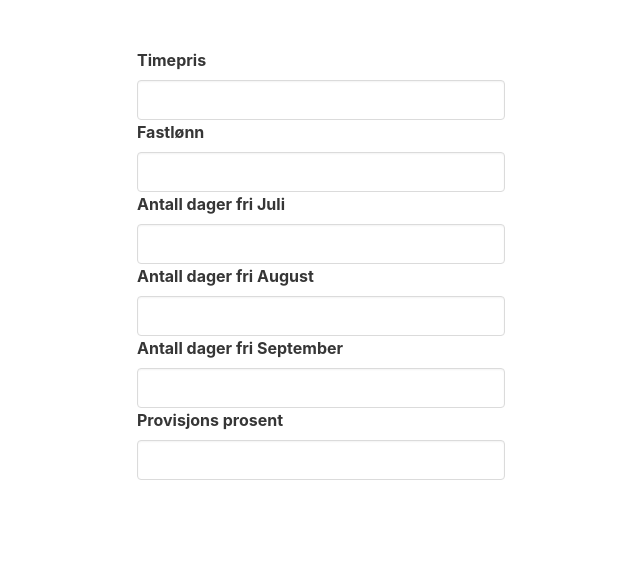
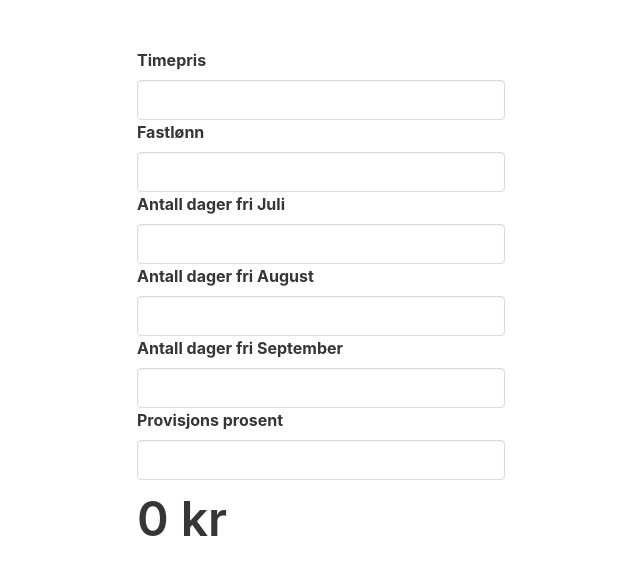
Before and after one commit to motoren-site/provisjon-app, a React (Create React App) app: page / in a window 1280 px wide. Shown: the top 574 px of the page, without its empty margins (319-959 px from the left). Built offline with nearby package versions, Linux system fonts and the light colour scheme; the HTML template or start-up script is replaced by a standard one.

Commit message:
initial value

```diff
--- a/src/App.js
+++ b/src/App.js
@@ -9,10 +9,15 @@ export default function App() {
     const [sum, setSum] = useState(0);
 
     useEffect(()=> {
-      setSum(prop.lonn);
+      if(prop.lonn !== undefined) {
+        setSum(prop.lonn);
+      } else {
+        setSum(0);
+      }
+
     });
-
-    if(prop.lonn > 0) {
+    console.log(sum);
+    if(sum > -1) {
         return ( <h1 className='title is-1'>{Math.round(sum)} kr</h1>);
     }
 
```
